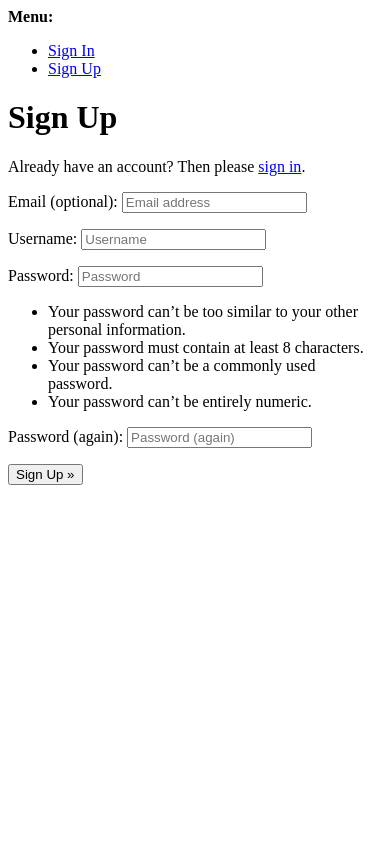
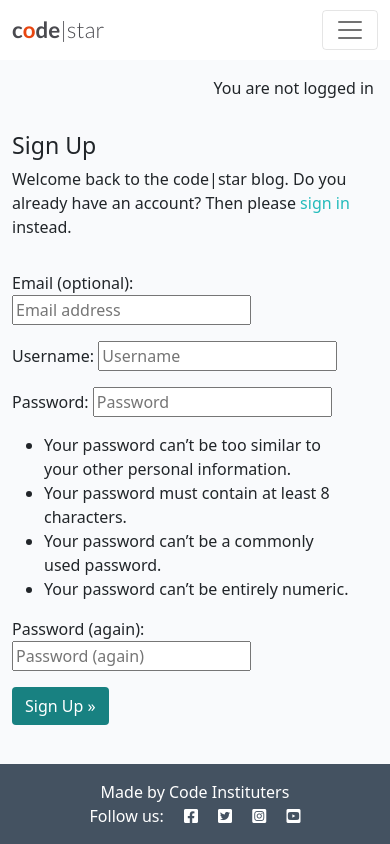
Before and after one commit to fspruce/django_blog, a Django app: page /accounts/signup/ in a window 390 px wide. Run offline with Django 4.2, Linux system fonts and the light colour scheme; parts of the project's set-up code (start-up, migrations or seed data) failed here and were passed over.

Commit message:
Redesign signup page to fit the style of the rest of the site

```diff
--- a/codestar/settings.py
+++ b/codestar/settings.py
@@ -28,7 +28,7 @@ TEMPLATES_DIR = os.path.join(BASE_DIR, 'templates')
 SECRET_KEY = os.environ.get('SECRET_KEY')
 
 # SECURITY WARNING: don't run with debug turned on in production!
-DEBUG = True
+DEBUG = False
 
 
 ALLOWED_HOSTS = [
--- a/templates/account/signup.html
+++ b/templates/account/signup.html
@@ -1,21 +1,31 @@
-{% extends "account/base.html" %}
+{% extends "base.html" %}
 
 {% load i18n %}
 
 {% block head_title %}{% trans "Signup" %}{% endblock head_title %}
 
 {% block content %}
-<h1>{% trans "Sign Up" %}</h1>
-
-<p>{% blocktrans %}Already have an account? Then please <a href="{{ login_url }}">sign in</a>.{% endblocktrans %}</p>
-
+<div class="container">
+  <div class="row">
+    <div class="col-md-8 mt-3 offset-md-2">
+      <h3>{% trans "Sign Up" %}</h3>
+      <p>{% blocktrans %} Welcome back to the code|star blog. Do you already
+        have an account? Then please <a class="link" href="{{ login_url }}">sign in</a>
+        instead. {% endblocktrans %}
+      </p>
+    </div>
+    <div class="row">
+      <div class="col-md-8 mt-3 offset-md-2">
         <form class="signup" id="signup_form" method="post" action="{% url 'account_signup' %}">
           {% csrf_token %}
           {{ form.as_p }}
           {% if redirect_field_value %}
           <input type="hidden" name="{{ redirect_field_name }}" value="{{ redirect_field_value }}" />
           {% endif %}
-  <button type="submit">{% trans "Sign Up" %} &raquo;</button>
+          <button class="btn btn-signup right" type="submit">{% trans "Sign Up" %} &raquo;</button>
         </form>
-
+      </div>
+    </div>
+  </div>
+</div>
 {% endblock content %}
```
Lines whose indentation alone changed are shown as unchanged.
